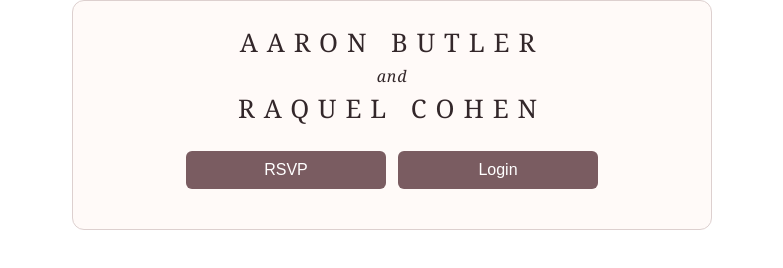
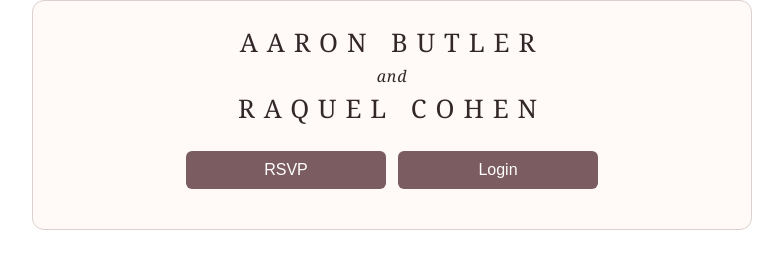
Before and after one commit to aaronkbutler/wedding-rsvps, a plain HTML site: page index.html in a window 1280 px wide. Shown: the whole page, without its empty margins (248-1031 px from the left). Drawn offline with Linux system fonts and the light colour scheme.

Commit message:
Increase max-width of rsvp-widget to 720px

```diff
--- a/style.css
+++ b/style.css
@@ -18,7 +18,7 @@ body {
 }
 
 .rsvp-widget {
-  max-width: 640px;
+  max-width: 720px;
   margin: 0 auto;
   padding: 24px;
   background: var(--color-bg);
```
